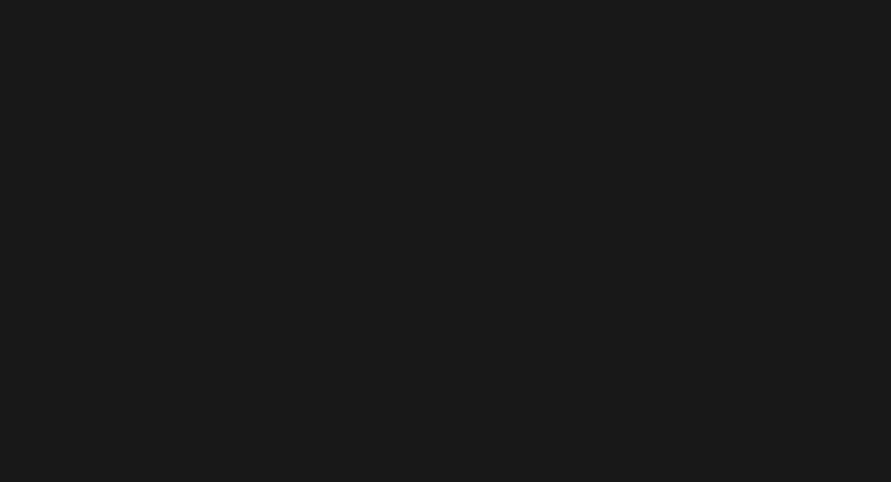
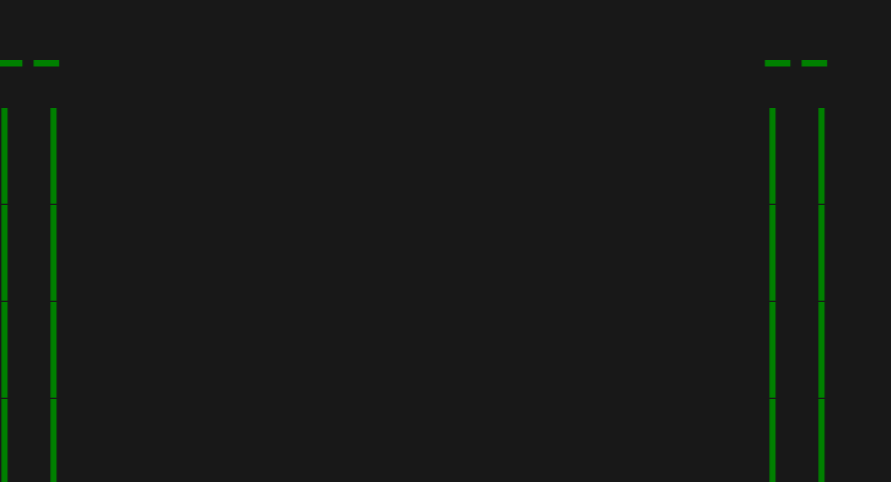
Before and after one commit to kruserr/budget-flappy-bird-engine, a React (Create React App) app: page / in a window 1280 px wide. Shown: the part 318-800 px from the top of the page, without its empty margins (0-891 px from the left). Built offline with nearby package versions, Linux system fonts and the light colour scheme.

Commit message:
#25: added pipes

```diff
--- a/src/index.js
+++ b/src/index.js
@@ -87,13 +87,14 @@ function Hero()
     new BoxCollider({
       x: 2.5,
       y: 37.9,
-      width: 25,
-      height: 25
+      width: 5,
+      height: 5
     })
   );
 
   React.useEffect(() => {
-    function move() {
+    function move()
+    {
       if (jump)
       {
         if (collider.getY() > -12)
@@ -119,7 +120,7 @@ function Hero()
     position: `fixed`,
     color: `yellow`,
     willChange: `transform`,
-    fontSize: `10vh`,
+    fontSize: `${Math.max(collider.width, collider.height)}vh`,
     transform: `translate3d(${collider.getX()}vw, ${collider.getY()}vh, 0)`,
   };
 
@@ -131,4 +132,57 @@ function Hero()
 }
 engine.addObject(<Hero />);
 
+function Pipe(props)
+{
+  const [collider, setCollider] = React.useState(
+    new BoxCollider({
+      x: props?.data?.x,
+      y: props?.data?.y,
+      width: 5,
+      height: 40
+    })
+  );
+
+  React.useEffect(() => {
+    function move()
+    {
+      if (collider.getX() > -30)
+      {
+        collider.setX(-0.6);
+      }
+
+      setCollider(new BoxCollider({...collider}));
+    };
+
+    requestAnimationFrame(move);
+  });
+
+  const styleRoot = {
+    position: `fixed`,
+    color: `green`,
+    willChange: `transform`,
+    fontSize: `10vh`,
+    transform: `translate3d(${collider.getX()}vw, ${collider.getY()}vh, 0)`,
+    whiteSpace: 'pre-wrap',
+  };
+
+  let text = `  --\n`;
+
+  for (let i = 0; i < 4; i++)
+  {
+    text += `  | |\n`;
+  }
+
+  return (
+    <span style={styleRoot}>
+      {text}
+    </span>
+  );
+}
+
+for (let i = 0; i < 10; i++)
+{
+  engine.addObject(<Pipe data={{x: (60 * i) + 75, y: 41}}/>);
+}
+
 engine.start();
```
